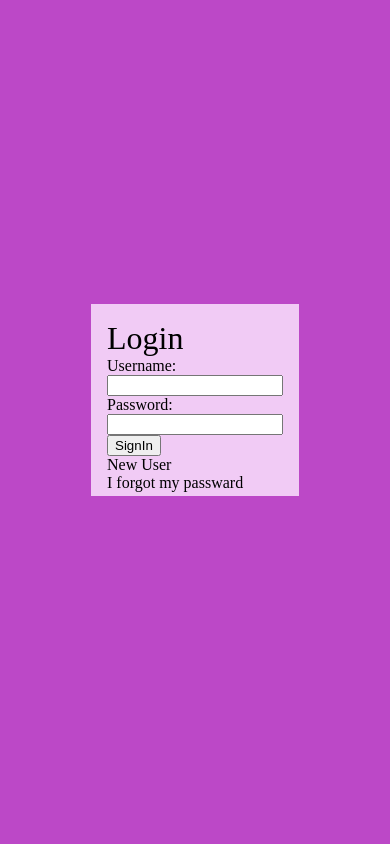
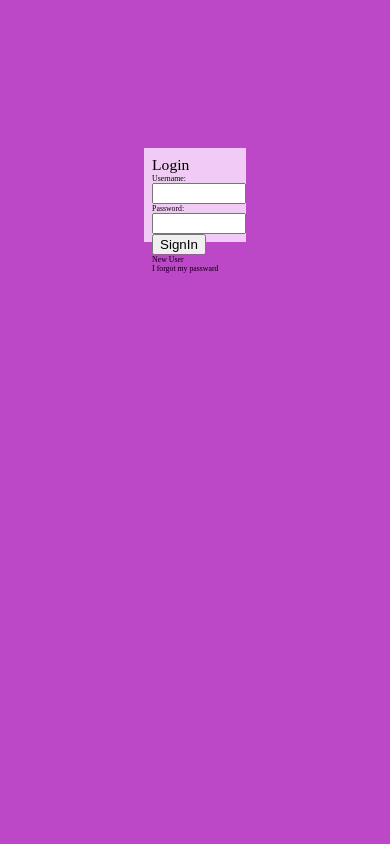
Before and after one commit to e-thanshan/CS1920-Final, a Python web app: template templates/home.html in a window 390 px wide. Run offline with Jinja, Linux system fonts and the light colour scheme; the template is opened without the code that fills it, so the values that code supplies are empty.

Commit message:
media querys working

```diff
--- a/css/home.css
+++ b/css/home.css
@@ -1,3 +1,20 @@
+/*standard on every file*/
+
+@media (max-width: 360px) {
+    html{
+        font-size: 1.4vw;
+    }
+
+}
+
+@media (min-width: 361px) {
+    html{
+        font-size: 2vw;
+    }
+}
+
+/*standard on every file*/
+
 html{
     background-color: #bc48c7;
 } /* test */
--- a/templates/home.html
+++ b/templates/home.html
@@ -1,5 +1,8 @@
+<!DOCTYPE html>
 <html>
     <head>
+        <meta charset="utf-8">
+        <meta name="viewport" content="width=device-width,initial-scale=1">
         <title>Productivity App Home Page</title>
         <script src="https://code.jquery.com/jquery-3.4.1.min.js" integrity="sha256-CSXorXvZcTkaix6Yvo6HppcZGetbYMGWSFlBw8HfCJo=" crossorigin="anonymous"></script>
         <script src="../js/home.js"></script>
```
